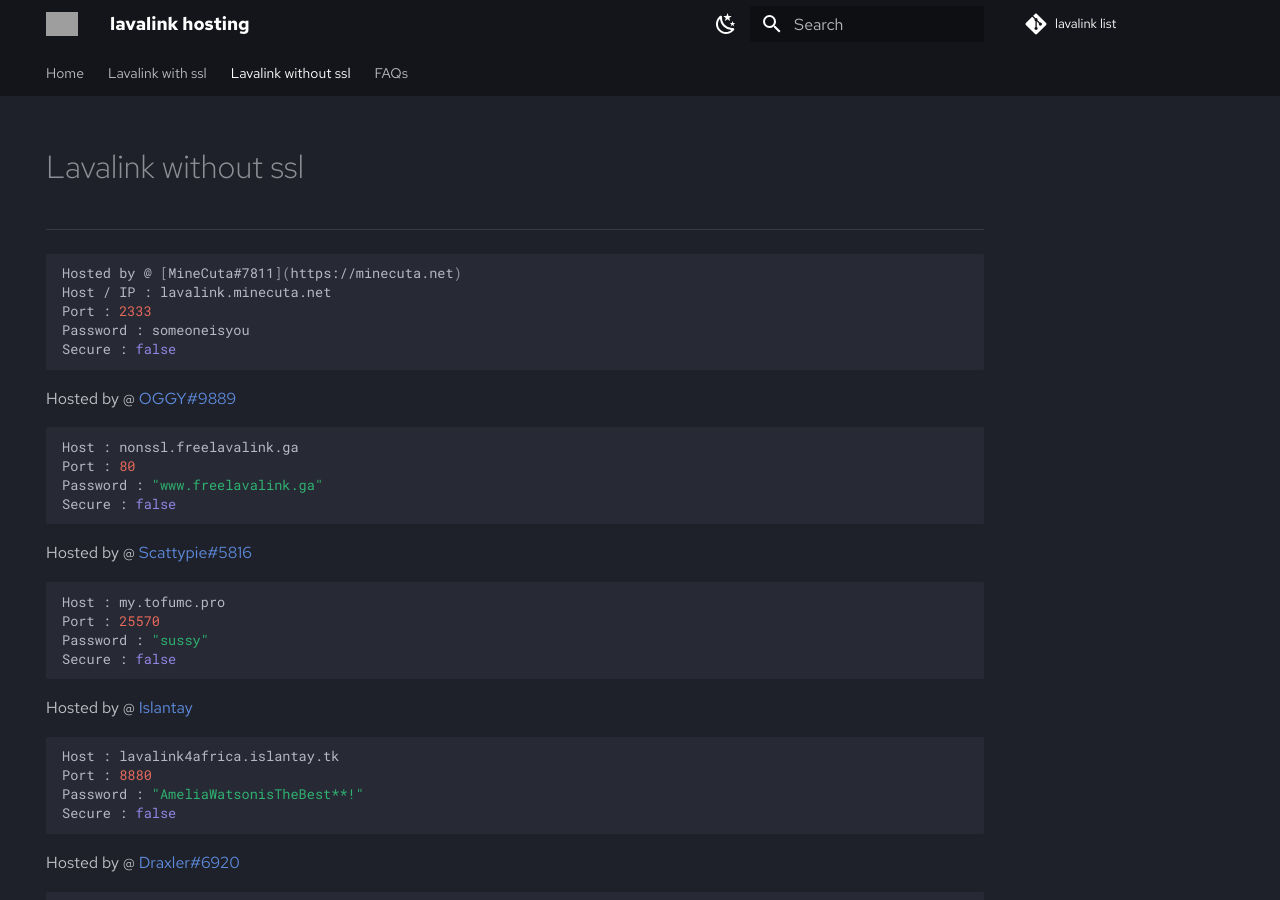
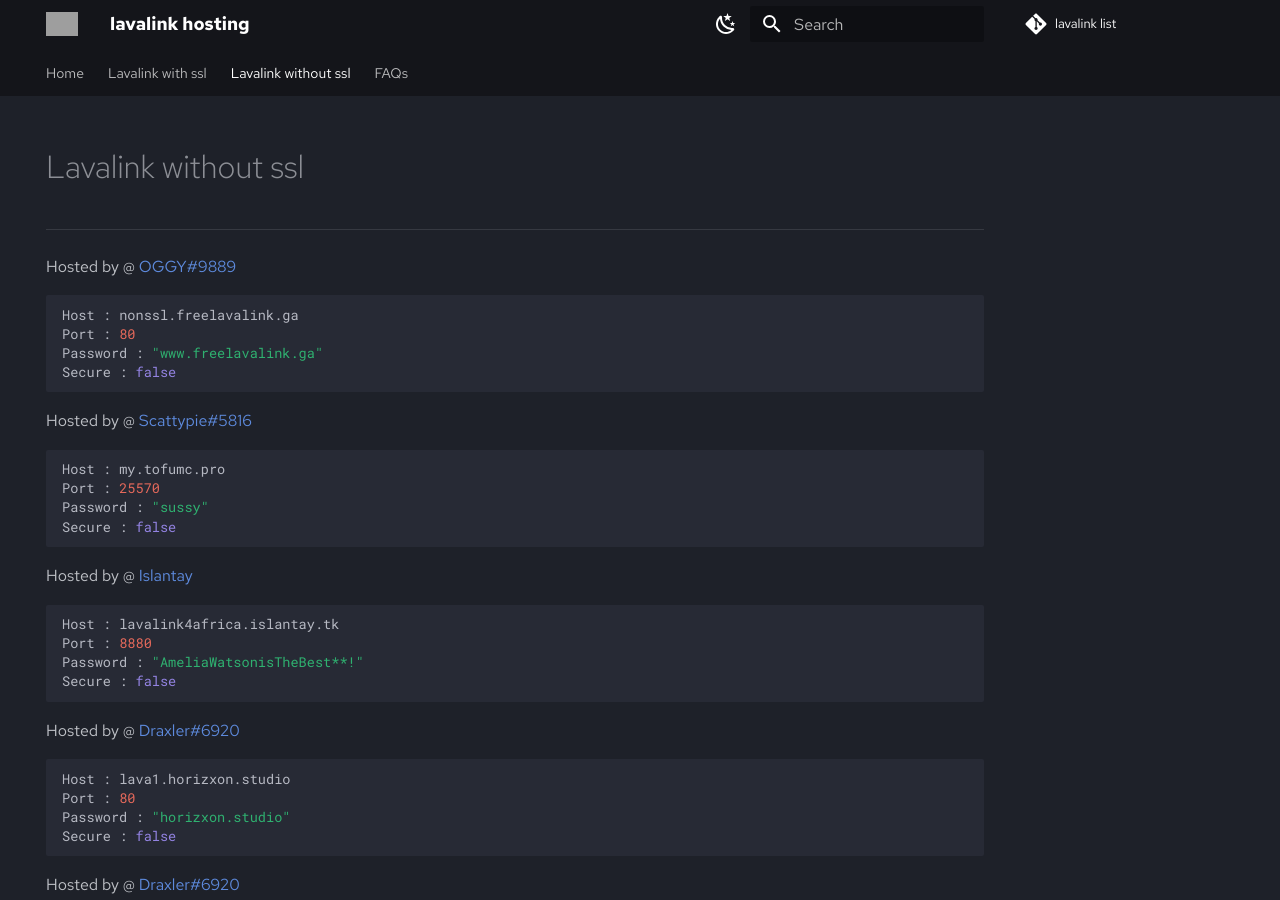
Before and after one commit to DarrenOfficial/lavalink-list, an MkDocs documentation site: the page built from docs/NoSSL/lavalink-without-ssl.md, in a window 1280 px wide and 900 px high. Built offline with MkDocs 1.6.1 and Material for MkDocs 9.7.7, drawn with Linux system fonts in a browser that asks for light colours; comment, search, counter and statistics services are not loaded; grey boxes are pictures that could not be loaded.

Commit message:
Remove my lavalink without SSL (#264)
No longer active

````diff
--- a/docs/NoSSL/lavalink-without-ssl.md
+++ b/docs/NoSSL/lavalink-without-ssl.md
@@ -8,14 +8,6 @@ description: Without SSL should work out of the box!
 
 
 ---
-
-```bash
-Hosted by @ [MineCuta#7811](https://minecuta.net)
-Host / IP : lavalink.minecuta.net
-Port : 2333
-Password : someoneisyou
-Secure : false
-```
 
 Hosted by @ [OGGY#9889](https://www.freelavalink.ga)
 ```bash
````
